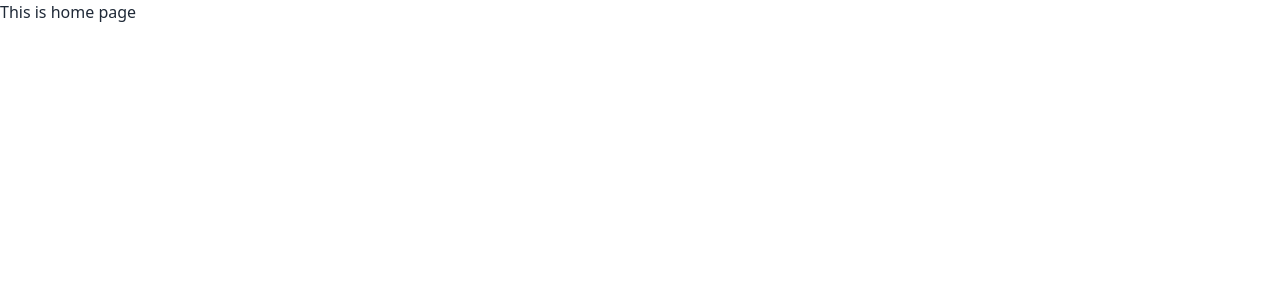
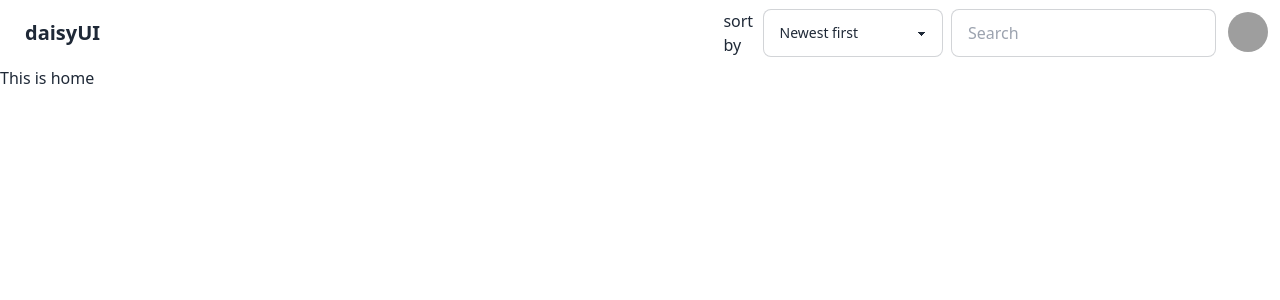
Before and after one commit to rnrabi/JOB_TASK, a React (Vite) app: page / in a window 1280 px wide. Shown: the top 300 px of the page. Built offline with nearby package versions, Linux system fonts and the light colour scheme; no server answers; grey boxes are pictures that could not be loaded.

Commit message:
sort by filter is ok

```diff
--- a/src/Router.jsx
+++ b/src/Router.jsx
@@ -1,11 +1,12 @@
 import {
     createBrowserRouter
 } from "react-router-dom";
+import MainLayout from "./mainLayout/MainLayout";
 
 
 export const router = createBrowserRouter([
     {
         path: "/",
-        element: <div>This is home page</div>,
+        element: <MainLayout></MainLayout>,
     },
 ]);
--- /dev/null
+++ b/src/component/Navber.jsx
@@ -0,0 +1,54 @@
+
+
+const Navber = () => {
+    return (
+        <div>
+            <div className="navbar bg-base-100">
+                <div className="flex-1">
+                    <a className="btn btn-ghost text-xl">daisyUI</a>
+                </div>
+
+                <div className="flex-none gap-2">
+                    <div className="flex items-center">
+                        <span> sort by</span>
+                        <select className="select select-bordered w-full max-w-xs">
+                            <option disabled selected>Newest first</option>
+                            <option>Price low to high</option>
+                            <option>Price high to low</option>
+                        </select>
+                    </div>
+
+                    <div className="form-control">
+                        <input type="text" placeholder="Search" className="input input-bordered w-24 md:w-auto" />
+                    </div>
+
+                    <div className="dropdown dropdown-end">
+                        <div tabIndex={0} role="button" className="btn btn-ghost btn-circle avatar">
+                            <div className="w-10 rounded-full">
+                                <img
+                                    alt="Tailwind CSS Navbar component"
+                                    src="https://img.daisyui.com/images/stock/photo-1534528741775-53994a69daeb.webp" />
+                            </div>
+                        </div>
+                        <ul
+                            tabIndex={0}
+                            className="menu menu-sm dropdown-content bg-base-100 rounded-box z-[1] mt-3 w-52 p-2 shadow">
+                            <li>
+                                <a className="justify-between">
+                                    Profile
+                                    <span className="badge">New</span>
+                                </a>
+                            </li>
+                            <li><a>Settings</a></li>
+                            <li><a>Logout</a></li>
+                        </ul>
+                    </div>
+
+                </div>
+
+            </div>
+        </div>
+    );
+};
+
+export default Navber;
--- /dev/null
+++ b/src/mainLayout/MainLayout.jsx
@@ -0,0 +1,13 @@
+import Navber from "../component/Navber";
+
+
+const MainLayout = () => {
+    return (
+        <div>
+            <Navber></Navber>
+            This is home
+        </div>
+    );
+};
+
+export default MainLayout;
```
